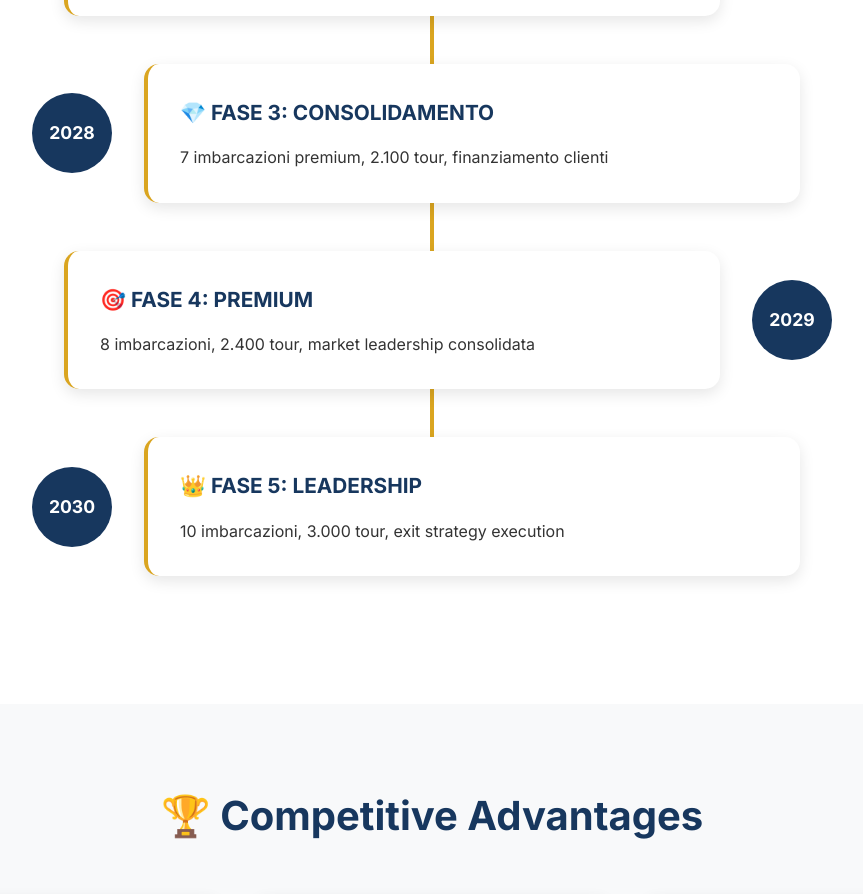
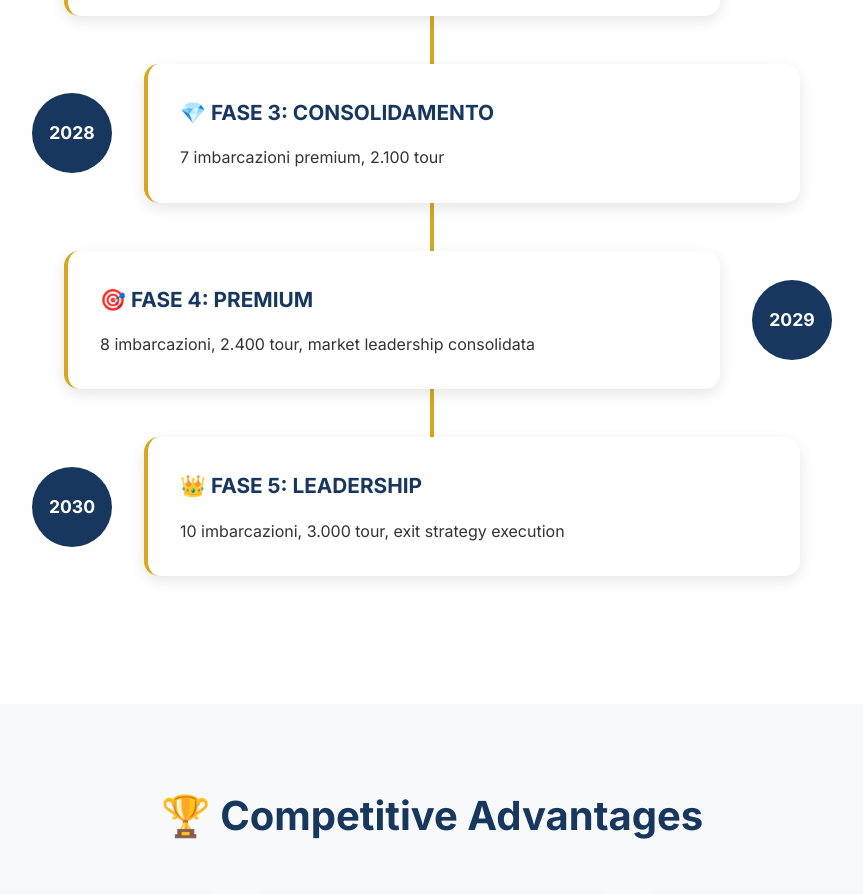
Before and after one commit to LuxeLakeCruise/RivaBusinessPlan, a plain HTML site: page index.html in a window 1280 px wide. Shown: the part 2893-3787 px from the top of the page, without its empty margins (208-1071 px from the left). Drawn offline with nearby package versions, Linux system fonts and the light colour scheme.

Commit message:
Update index.html

```diff
--- a/index.html
+++ b/index.html
@@ -156,7 +156,7 @@
                     <div class="timeline-year">2028</div>
                     <div class="timeline-content">
                         <h3>💎 FASE 3: CONSOLIDAMENTO</h3>
-                        <p>7 imbarcazioni premium, 2.100 tour, finanziamento clienti</p>
+                        <p>7 imbarcazioni premium, 2.100 tour</p>
                     </div>
                 </div>
                 <div class="timeline-item">
```
